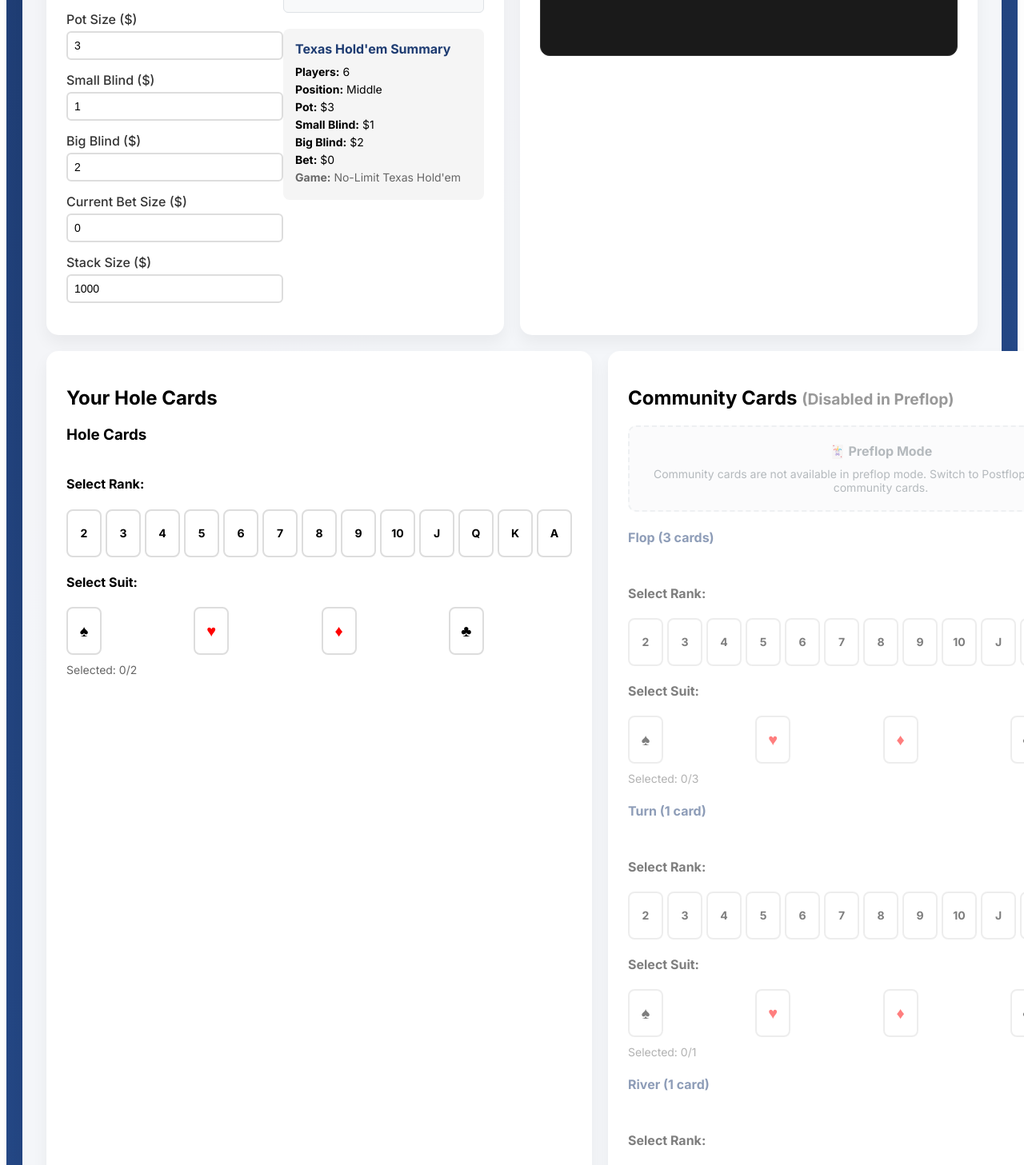
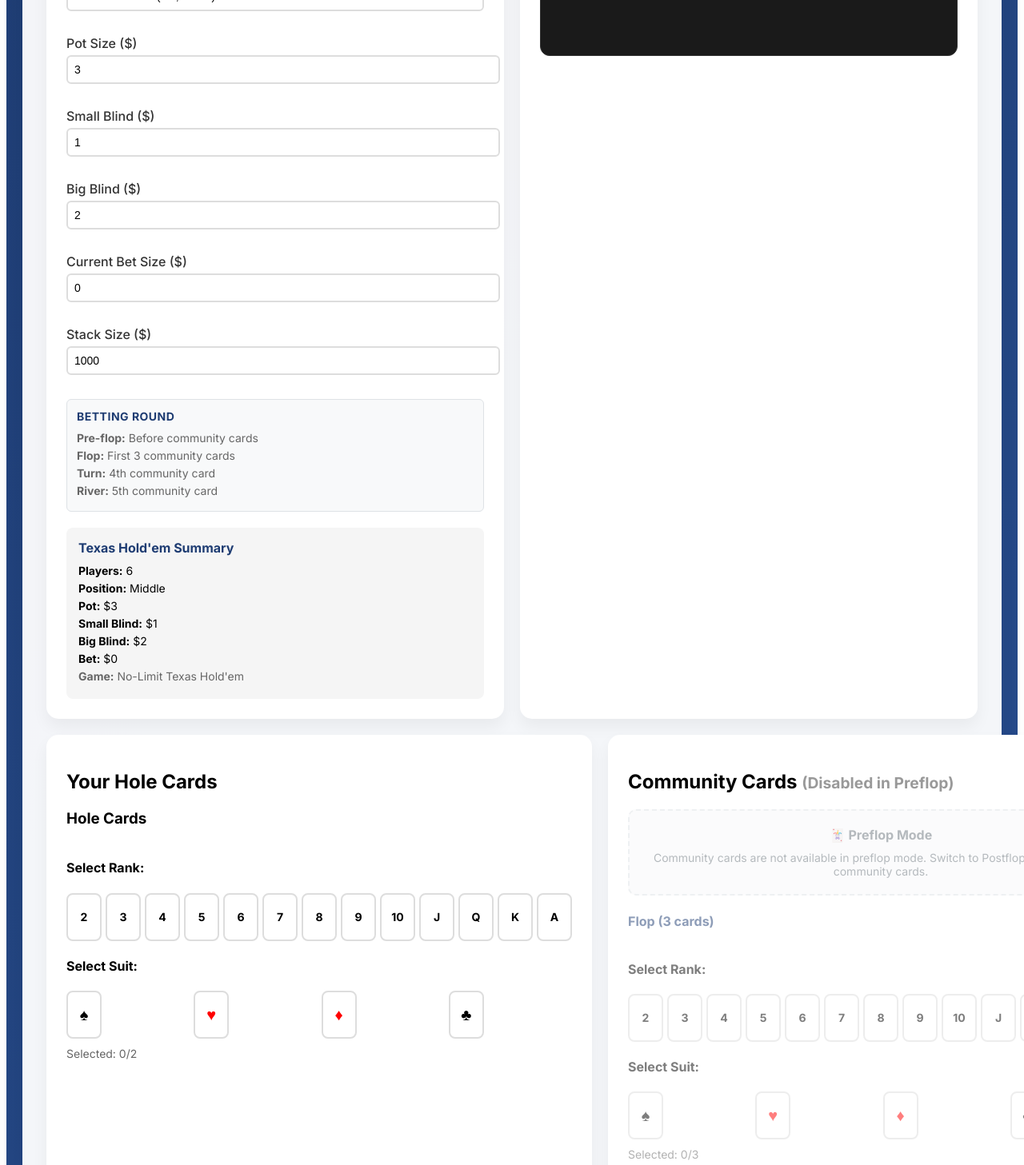
Before and after one commit to Benjapos/p_ker_buddy, a React (Create React App) app: page / in a window 1280 px wide. Shown: the part 560-2017 px from the top of the page at 80% size. Built offline with nearby package versions, Linux system fonts and the light colour scheme.

Commit message:
Fix community cards display - unified view at top, no duplicates, color-coded by street

```diff
--- a/src/components/BoardSelector.js
+++ b/src/components/BoardSelector.js
@@ -78,6 +78,9 @@ const BoardSelector = ({ flop, turn, river, onFlopChange, onTurnChange, onRiverC
     onFlopChange(flop.filter(c => c !== card));
   };
 
+  // Create unified community cards display
+  const allCommunityCards = [...flop, turn, river].filter(Boolean);
+
   return (
     <div style={{ opacity: disabled ? 0.5 : 1, pointerEvents: disabled ? 'none' : 'auto' }}>
       {disabled && (
@@ -96,35 +99,48 @@ const BoardSelector = ({ flop, turn, river, onFlopChange, onTurnChange, onRiverC
         </div>
       )}
 
+      {/* Unified Community Cards Display */}
+      {allCommunityCards.length > 0 && (
         <BoardSection>
-        <BoardTitle>Flop (3 cards)</BoardTitle>
+          <BoardTitle>Community Cards</BoardTitle>
           <BoardCards>
             {flop.map((card, index) => (
-            <BoardCard key={index}>
+              <BoardCard key={`flop-${index}`} style={{ borderColor: '#4CAF50' }}>
                 {card}
                 <RemoveButton onClick={() => removeFlopCard(card)}>×</RemoveButton>
               </BoardCard>
             ))}
+            {turn && (
+              <BoardCard style={{ borderColor: '#FF9800' }}>
+                {turn}
+                <RemoveButton onClick={clearTurn}>×</RemoveButton>
+              </BoardCard>
+            )}
+            {river && (
+              <BoardCard style={{ borderColor: '#2196F3' }}>
+                {river}
+                <RemoveButton onClick={clearRiver}>×</RemoveButton>
+              </BoardCard>
+            )}
           </BoardCards>
+        </BoardSection>
+      )}
+
+      <BoardSection>
+        <BoardTitle>Flop (3 cards)</BoardTitle>
+        {flop.length < 3 && (
           <CardSelector
-          selectedCards={flop}
+            selectedCards={[]}
             onCardsChange={onFlopChange}
             maxCards={3}
             title=""
           />
+        )}
         {flop.length > 0 && <ClearButton onClick={clearFlop}>Clear Flop</ClearButton>}
       </BoardSection>
 
       <BoardSection>
         <BoardTitle>Turn (1 card)</BoardTitle>
-        <BoardCards>
-          {turn && (
-            <BoardCard>
-              {turn}
-              <RemoveButton onClick={clearTurn}>×</RemoveButton>
-            </BoardCard>
-          )}
-        </BoardCards>
         {!turn && (
           <CardSelector
             selectedCards={[]}
@@ -138,14 +154,6 @@ const BoardSelector = ({ flop, turn, river, onFlopChange, onTurnChange, onRiverC
 
       <BoardSection>
         <BoardTitle>River (1 card)</BoardTitle>
-        <BoardCards>
-          {river && (
-            <BoardCard>
-              {river}
-              <RemoveButton onClick={clearRiver}>×</RemoveButton>
-            </BoardCard>
-          )}
-        </BoardCards>
         {!river && (
           <CardSelector
             selectedCards={[]}
--- a/src/components/GameInfo.js
+++ b/src/components/GameInfo.js
@@ -3,6 +3,7 @@ import styled from 'styled-components';
 
 const FormGroup = styled.div`
   margin-bottom: 15px;
+  width: 100%;
 `;
 
 const Label = styled.label`
@@ -58,13 +59,9 @@ const RoundTitle = styled.h4`
 `;
 
 const GameInfoContainer = styled.div`
-  display: grid;
-  grid-template-columns: 1fr 1fr;
-  gap: 20px;
-
-  @media (max-width: 768px) {
-    grid-template-columns: 1fr;
-  }
+  display: flex;
+  flex-direction: column;
+  gap: 15px;
 `;
 
 const GameInfo = ({
@@ -85,7 +82,6 @@ const GameInfo = ({
 }) => {
   return (
     <GameInfoContainer>
-      <div>
       <FormGroup>
         <Label>Number of Players</Label>
         <Select
@@ -179,8 +175,6 @@ const GameInfo = ({
         />
       </FormGroup>
 
-      </div>
-
       <div>
         <BettingRound>
           <RoundTitle>Betting Round</RoundTitle>
```
Also changed, not shown: 6 other files (tests, documents, lock files or other folders). Lines whose indentation alone changed are shown as unchanged.
